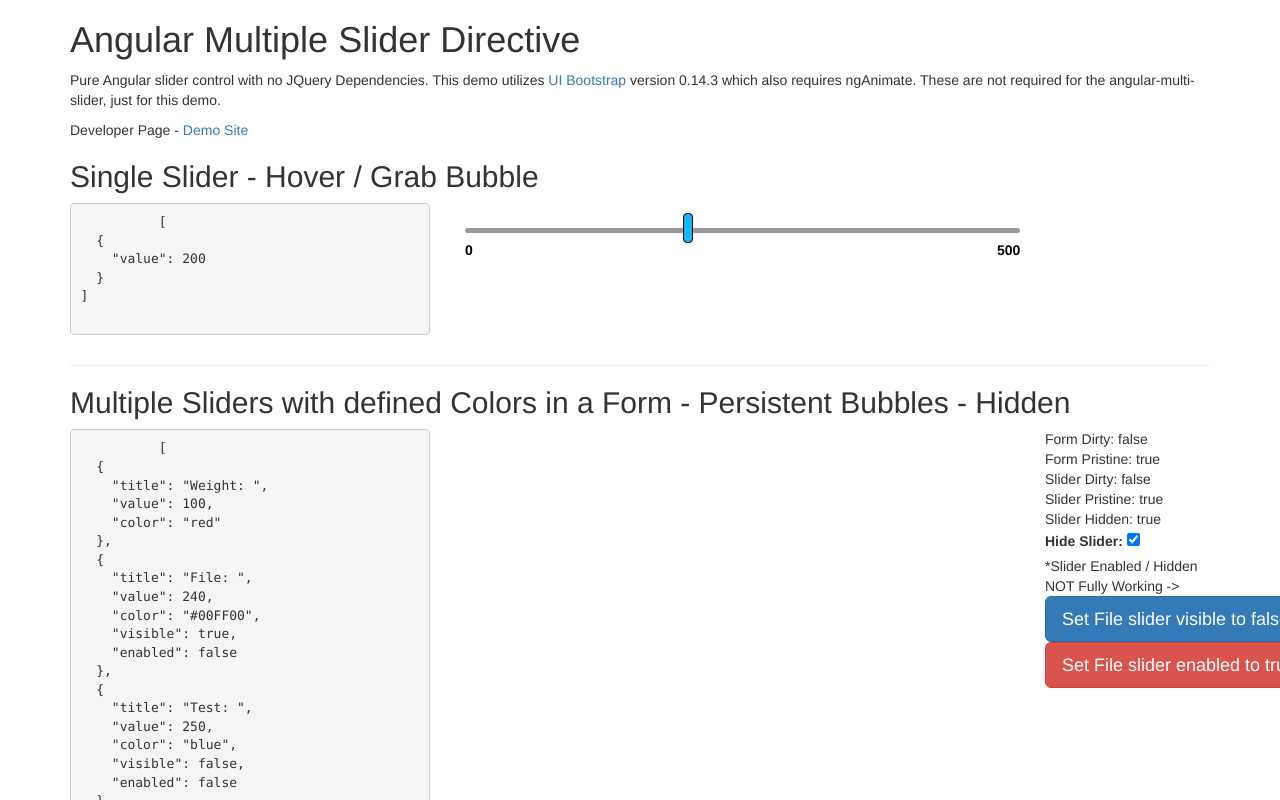
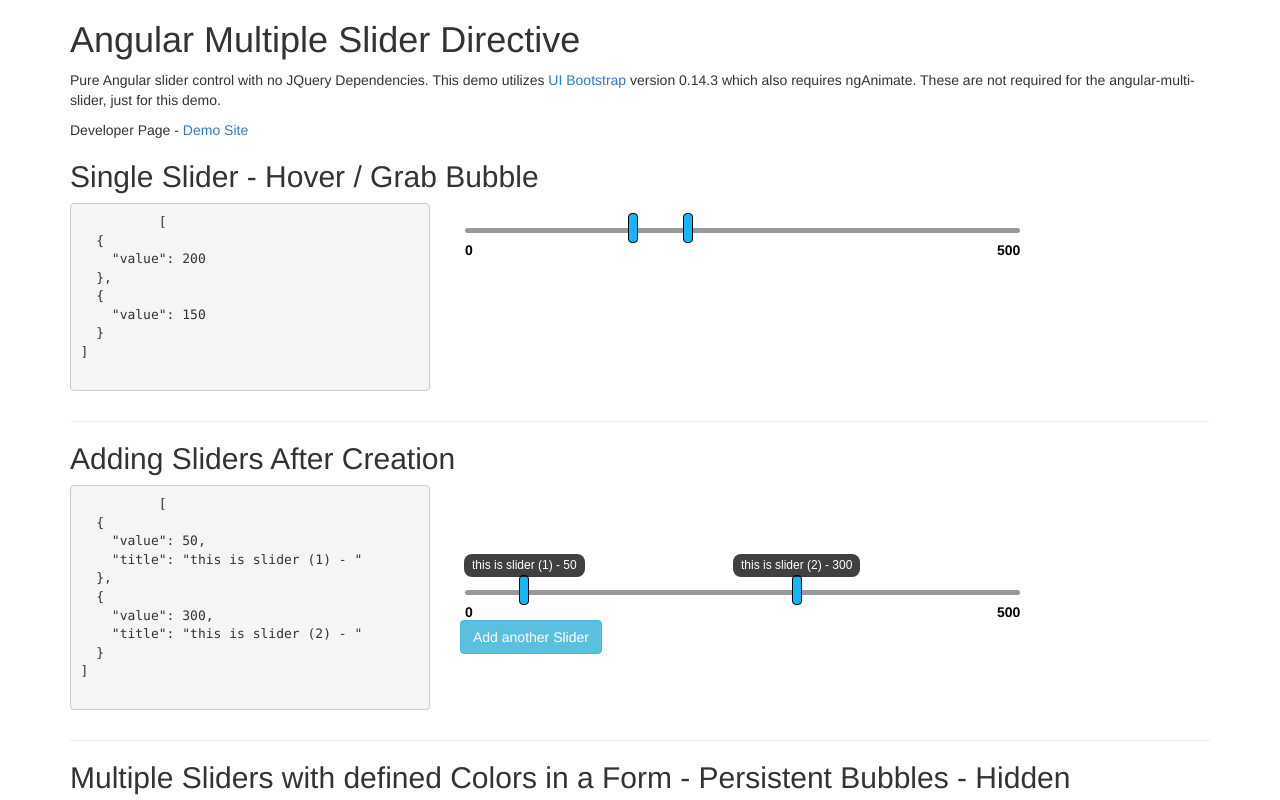
Before and after one commit to enkodellc/angular-multi-slider, a website: page demo/index.html in a window 1280 px wide. Shown: the top 800 px of the page. Drawn offline with nearby package versions, Linux system fonts and the light colour scheme; some packages are replaced by stand-ins of ours; a script that the page names is missing.

Commit message:
* Fixed Maximum Call stack size exceeded error from multiple sliders and bubbles = false * Updated code & example to show how to add sliders after initial rendering * Updated readme

```diff
--- a/demo/app.js
+++ b/demo/app.js
@@ -13,10 +13,39 @@ angular.module('multiSliderDemo')
       $scope.sliders[1].enabled = !$scope.sliders[1].enabled;
     };
 
+    $scope.addSlider = [{
+      value: 50,
+      title: 'this is slider (1) - '
+    }];
+
+    var anotherSlider = {
+      value: 300,
+      title: "this is slider (2) - "
+    };
+
+    //push on slider array will work prior to first bind
+    $scope.addSlider.push(anotherSlider);
+
+
+    $scope.addAnother = function() {
+      var updatedSlider = angular.copy($scope.addSlider);
+
+      var another = {
+        value: $scope.addSlider.length * 50,
+        title: "This is slider (" + ($scope.addSlider.length + 1) + ") - "
+      };
+
+      updatedSlider.push(another);
+
+      //pushing additional sliders requires angular copy as it will cause a render in the directive a push will not
+      $scope.addSlider = angular.copy(updatedSlider);
+      console.log("added another!");
+    };
+
     //Needed for uib-tabs only
     $scope.activeTabs = [true, false];
 
-    $scope.slider = [{value: 200}];
+    $scope.slider = [{value: 200}, {value: 150}];
 
     $scope.sliders = [
       {title: 'Weight: ', value: 100, color: 'red'},
--- a/demo/index.html
+++ b/demo/index.html
@@ -28,6 +28,27 @@
              precision="2"
              bubbles="false"
              ng-model="slider"></div>
+      </section>
+    </fieldset>
+  </article>
+  <hr/>
+  <article>
+    <h2>Adding Sliders After Creation</h2>
+    <fieldset class="row">
+      <section class="col-sm-4">
+        <pre>
+          {{ addSlider | json}}
+        </pre>
+      </section>
+      <section class="col-sm-6 padding-10" style="padding-top: 80px;">
+        <div multi-slider
+             floor="0"
+             ceiling="500"
+             step="10"
+             precision="2"
+             bubbles="true"
+             ng-model="addSlider"></div>
+        <button class="btn btn-info" ng-click="addAnother()">Add another Slider</button>
       </section>
     </fieldset>
   </article>
--- a/multislider.js
+++ b/multislider.js
@@ -15,7 +15,7 @@ angular.module('angularMultiSlider', [])
         var filterExpression = scope.displayFilter ===  '' ? '' : ' | ' + scope.displayFilter;
 
         angular.forEach(scope.sliders, function(slider, key){
-          var colorKey = slider.color ? '<span style="background-color:' + slider.color + ';"></span> ' : '';
+          var colorKey = slider.color ? '<span style="background-color:' + slider.color + ';"></span>' : '';
           sliderStr += '<div class="key">' + colorKey + '{{ sliders[' + key.toString() + '].title }} <strong>{{ sliders[' + key.toString() + '].value ' + filterExpression + '}}</strong></div>';
         });
 
@@ -89,16 +89,22 @@ angular.module('angularMultiSlider', [])
         sliders: '=ngModel',
         ngHide: '=?'
       },
-      template :
-      '<div class="bar"></div>',
+      template : '',
 
       link: function(scope, element, attrs, ngModel) {
         if (!ngModel) return; // do nothing if no ng-model
 
         //base copy to see if sliders returned to original
-        var original;
+        var original = [];
 
         ngModel.$render = function() {
+          if (original.length > 0 && (original.length != scope.sliders.length)) {
+            angular.element(element).html('');
+            buildSliderStr();
+            bindingsSet = true;
+            updateDOM();
+          }
+
           original = angular.copy(scope.sliders);
         };
 
@@ -108,7 +114,13 @@ angular.module('angularMultiSlider', [])
         if (scope.displayFilter === undefined) scope.displayFilter = '';
         var filterExpression = scope.displayFilter ===  '' ? '' : ' | ' + scope.displayFilter;
 
-        var sliderStr = '<div class="limit floor">{{ floor ' + filterExpression + ' }}</div>' +
+        var sliderStr = '';
+        var bar, ngDocument, ceilBubble,
+          bubbles = [],
+          handles = [];
+
+        var buildSliderStr = function() {
+          sliderStr = '<div class="bar"></div><div class="limit floor">{{ floor ' + filterExpression + ' }}</div>' +
             '<div class="limit ceiling">{{ ceiling ' + filterExpression + '}}</div>';
 
           angular.forEach(scope.sliders, function(slider, key){
@@ -119,17 +131,20 @@ angular.module('angularMultiSlider', [])
           element.append(sliderControls);
           $compile(sliderControls)(scope);
 
-        var children  = element.children();
-        var bar       = angular.element(children[0]),
-          ngDocument  = angular.element(document),
-          ceilBubble  = angular.element(children[2]),
-          bubbles = [],
+          var children = element.children();
+          bar          = angular.element(children[0]);
+          ngDocument   = angular.element(document);
+          ceilBubble   = angular.element(children[2]);
+          bubbles = [];
           handles = [];
 
           angular.forEach(scope.sliders, function(slider, key) {
             handles.push(angular.element(children[(key * 2) + 3]));
             bubbles.push(angular.element(children[(key * 2) + 4]));
           });
+        };
+
+        buildSliderStr();
 
         // Control Dimensions Used for Calculations
         var handleHalfWidth = 0,
@@ -248,7 +263,7 @@ angular.module('angularMultiSlider', [])
               return level;
             };
 
-            if (scope.sliders.length > 1) {
+            if (scope.sliders.length > 1 && scope.bubbles === true) {
               var safeLevel = safeAtLevel(currentRef, 1) - 1;
               handles[currentRef].css({top: pixelize((-1 * (safeLevel * bubbleHeight)) + handleTop), height: pixelize(handleHeight + (bubbleHeight * safeLevel)), 'z-index':  99-safeLevel});
               bubbles[currentRef].css({top: pixelize(bubbleTop - (bubbleHeight * safeLevel))});
```
Also changed, not shown: README.md. Lines whose indentation alone changed are shown as unchanged.
